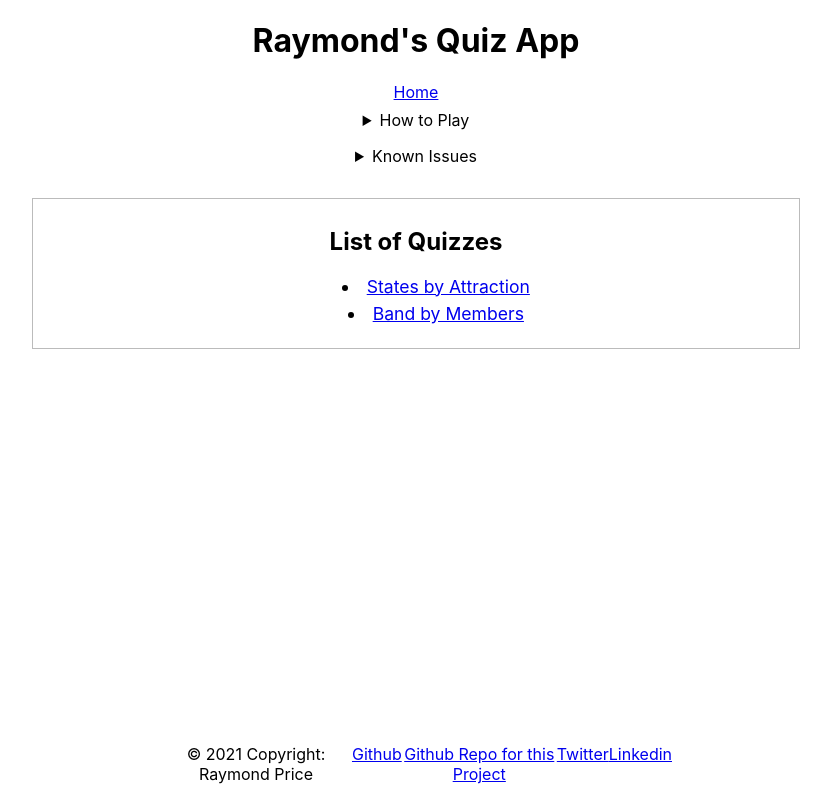
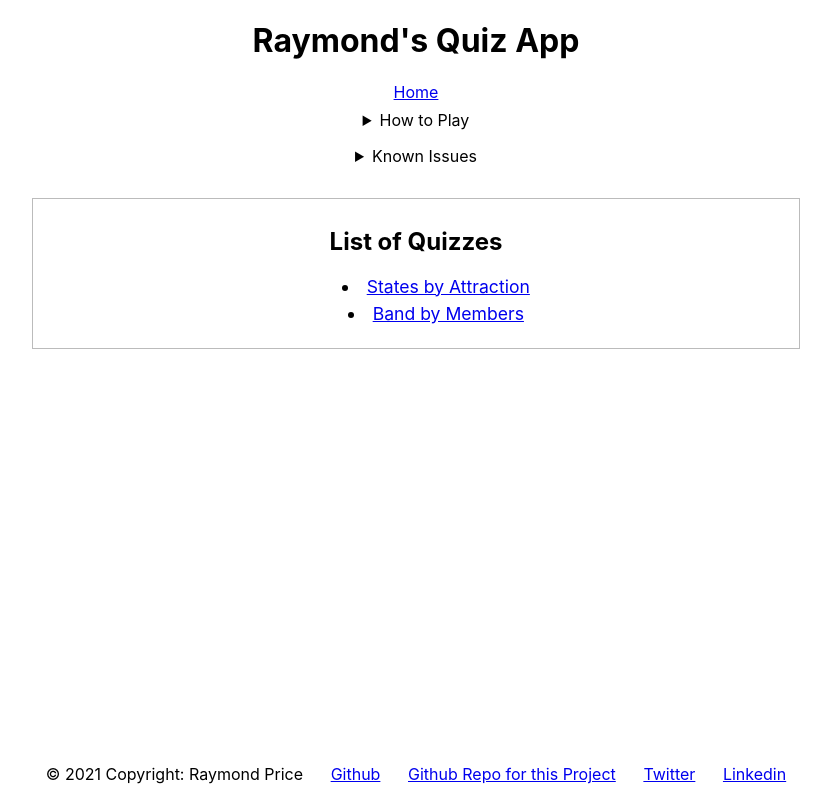
Before and after one commit to darthbob88/reveal-clues-quiz, a React (Create React App) app: page / in a window 1280 px wide. Shown: the whole page, without its empty margins (224-1055 px from the left). Built offline with nearby package versions, Linux system fonts and the light colour scheme.

Commit message:
Messing with the NavFooter width

```diff
--- a/src/components/NavFooter/NavFooter.module.css
+++ b/src/components/NavFooter/NavFooter.module.css
@@ -2,6 +2,6 @@ footer.NavFooter {
   display: flex;
   flex-direction: row;
   justify-content: space-around;
-  width: 40vw;
+  width: 60vw;
   margin: 1rem auto;
 }
```
